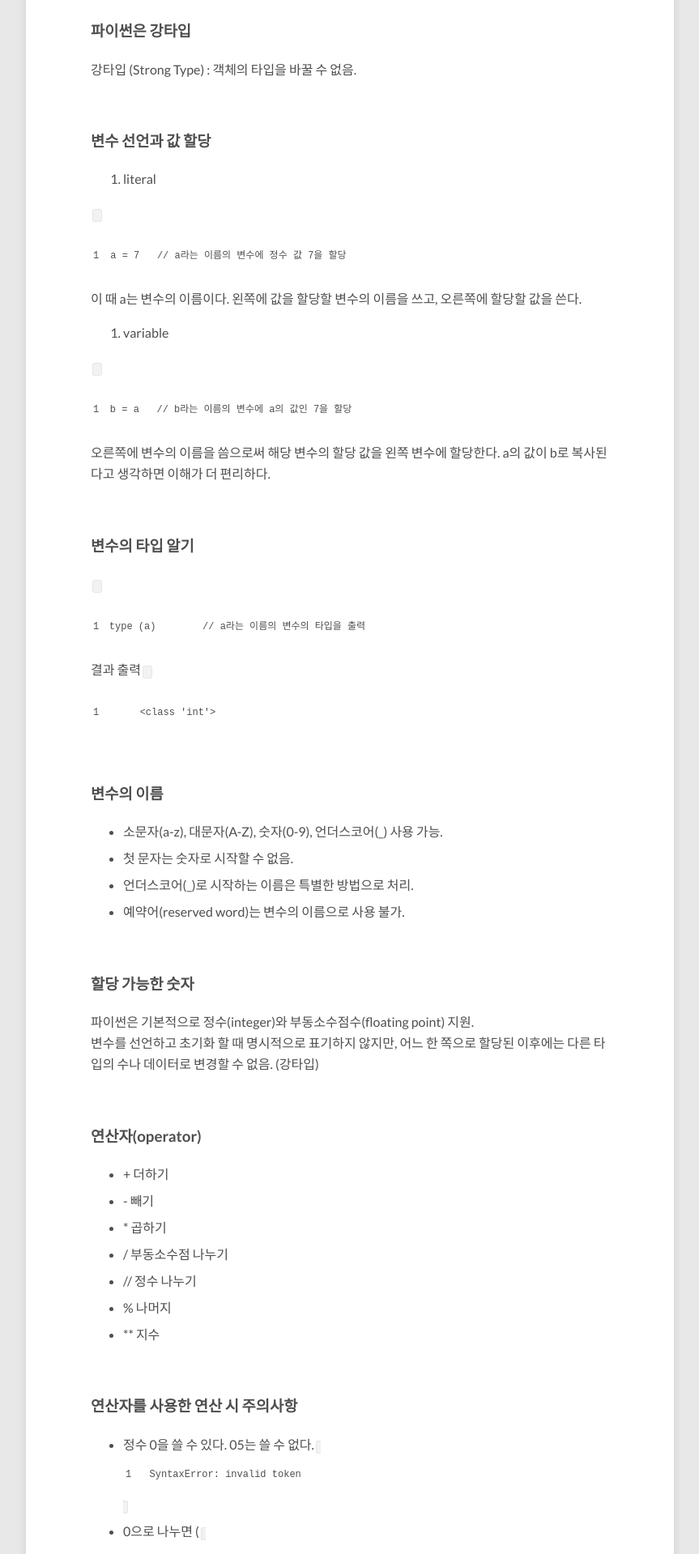
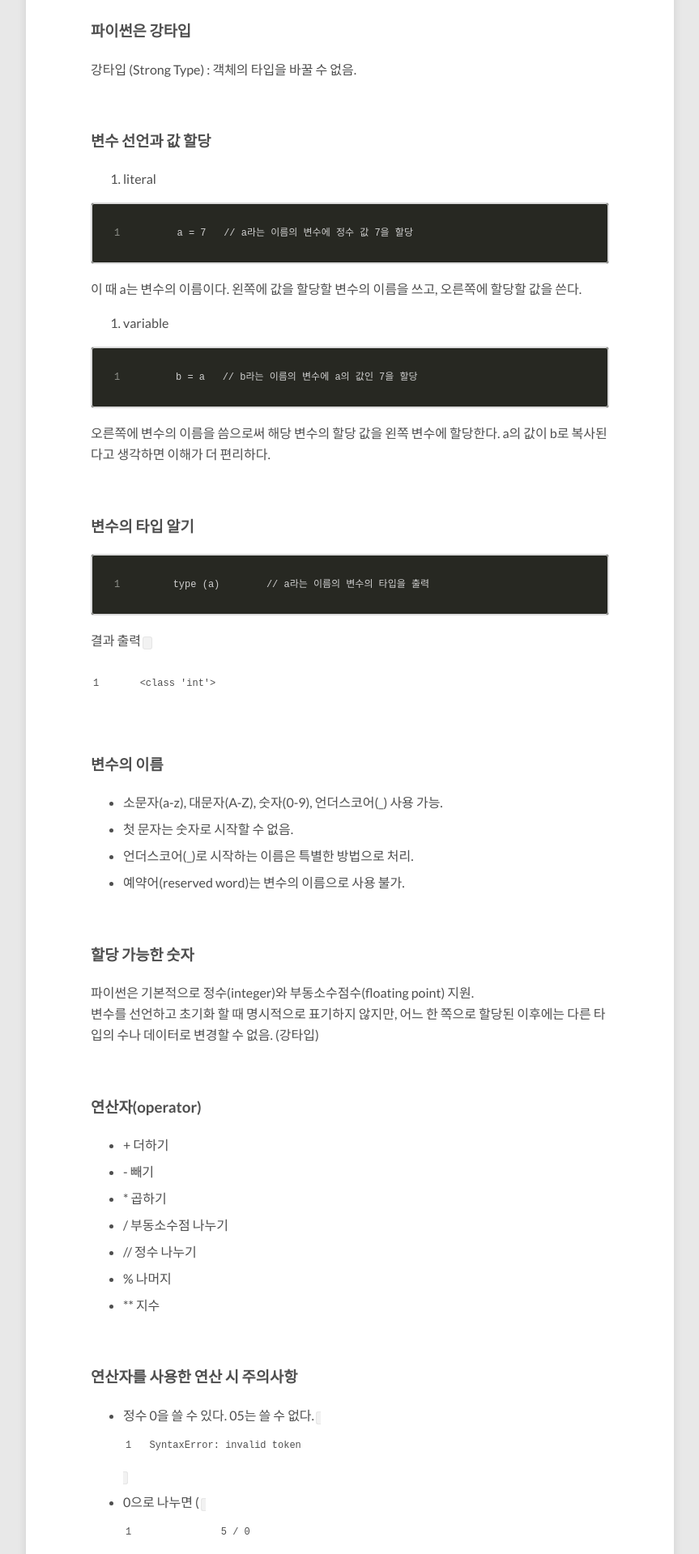
Before and after one commit to makeajourney/makeajourney.github.io, a Jekyll site: the page built from _posts/2016-01-30-python-data.md, in a window 1280 px wide. Shown: the part 673-2592 px from the top of the page at 81% size, without its empty margins (208-1071 px from the left). Built offline with Jekyll 4.4.1, drawn with Linux system fonts in a browser that asks for light colours; nearby versions of some CDN libraries; comment, search, counter and statistics services are not loaded.

````diff
--- a/_posts/2016-01-30-python-data.md
+++ b/_posts/2016-01-30-python-data.md
@@ -29,13 +29,19 @@ categories : python
 
 1. literal
 
-`a = 7	// a라는 이름의 변수에 정수 값 7을 할당`
+```
+a = 7	// a라는 이름의 변수에 정수 값 7을 할당
+```
+
 
 이 때 a는 변수의 이름이다. 왼쪽에 값을 할당할 변수의 이름을 쓰고, 오른쪽에 할당할 값을 쓴다.
 
 2. variable
 
-`b = a	// b라는 이름의 변수에 a의 값인 7을 할당`
+```
+b = a	// b라는 이름의 변수에 a의 값인 7을 할당
+```
+
 
 오른쪽에 변수의 이름을 씀으로써 해당 변수의 할당 값을 왼쪽 변수에 할당한다.
 a의 값이 b로 복사된다고 생각하면 이해가 더 편리하다.
@@ -44,7 +50,9 @@ a의 값이 b로 복사된다고 생각하면 이해가 더 편리하다.
 
 ### 변수의 타입 알기
 
-`type (a)	// a라는 이름의 변수의 타입을 출력`
+```
+type (a)	// a라는 이름의 변수의 타입을 출력
+```
 
 결과 출력
 `<class 'int'>`
@@ -84,13 +92,19 @@ a의 값이 b로 복사된다고 생각하면 이해가 더 편리하다.
 a가 100으로 초기화 되어 있다고 할 때, `print(a + 3)`은 97을 출력하지만, a는 여전히 100이다.
 `a = a + 3`은 두번째 a 변수의 값과 3을 더하기 연산한 후 그 값을 왼쪽의 a에 할당한다.
 * divmod() 함수를 사용하면 몫과 나머지를 튜플로 리턴한다.
-`divmod(9, 5)	// 결과는 (1, 4)`
+
+```
+divmod(9, 5)	// 결과는 (1, 4)
+```
 
 <br>
 
 ### 연산자 우선순위
 기본적으로 *,/ 가 +, -보다 우선순위가 높아서 먼저 연산된다. 모든 연산자에 각각의 우선순위가 존재한다. 하지만 이를 모두 외울 필요는 없고, 먼저 연산해야 하는 계산식에 괄호()를 사용하여 연산하는 것이 좋다. 이렇게 연산식을 작성하면, 작성하기에도 편리하고 가독성도 높아진다.
-`2 + (3 * 4)`
+```
+2 + (3 * 4)
+```
+
 
 <br>
 
````
